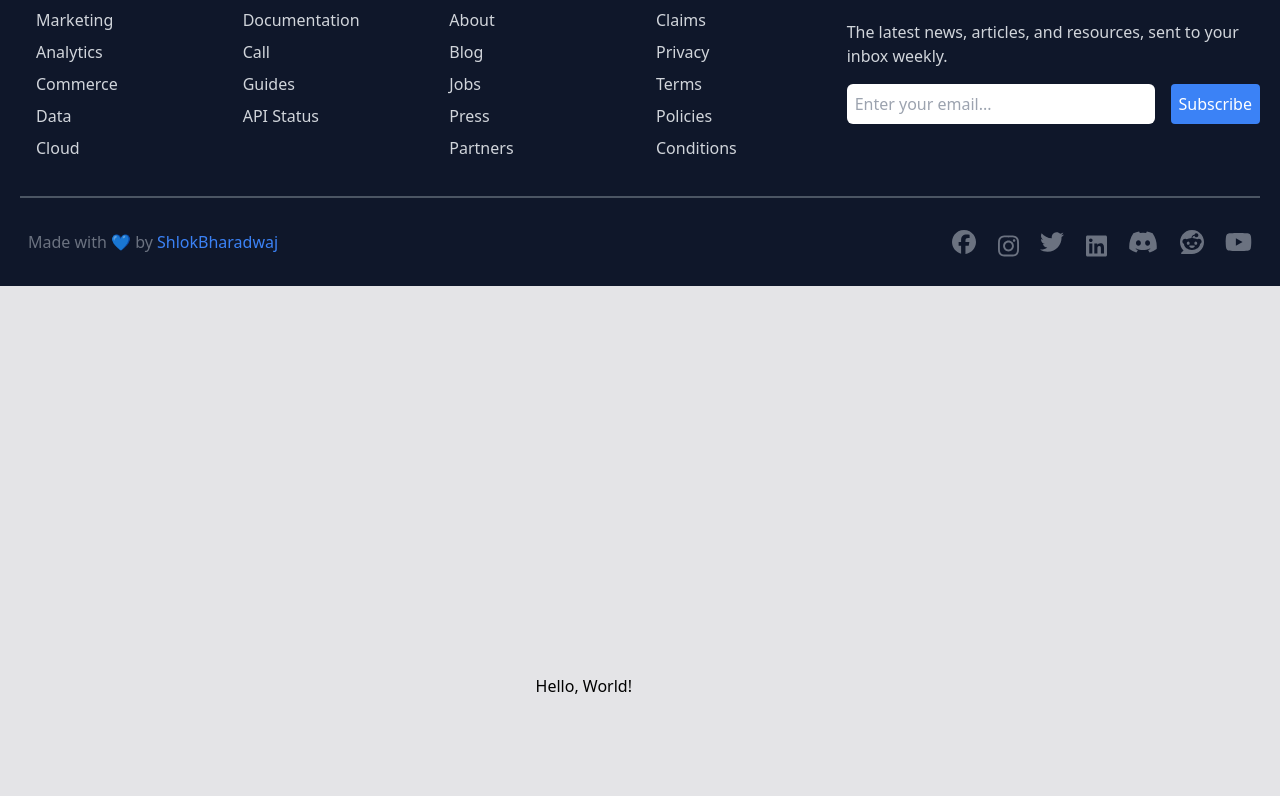
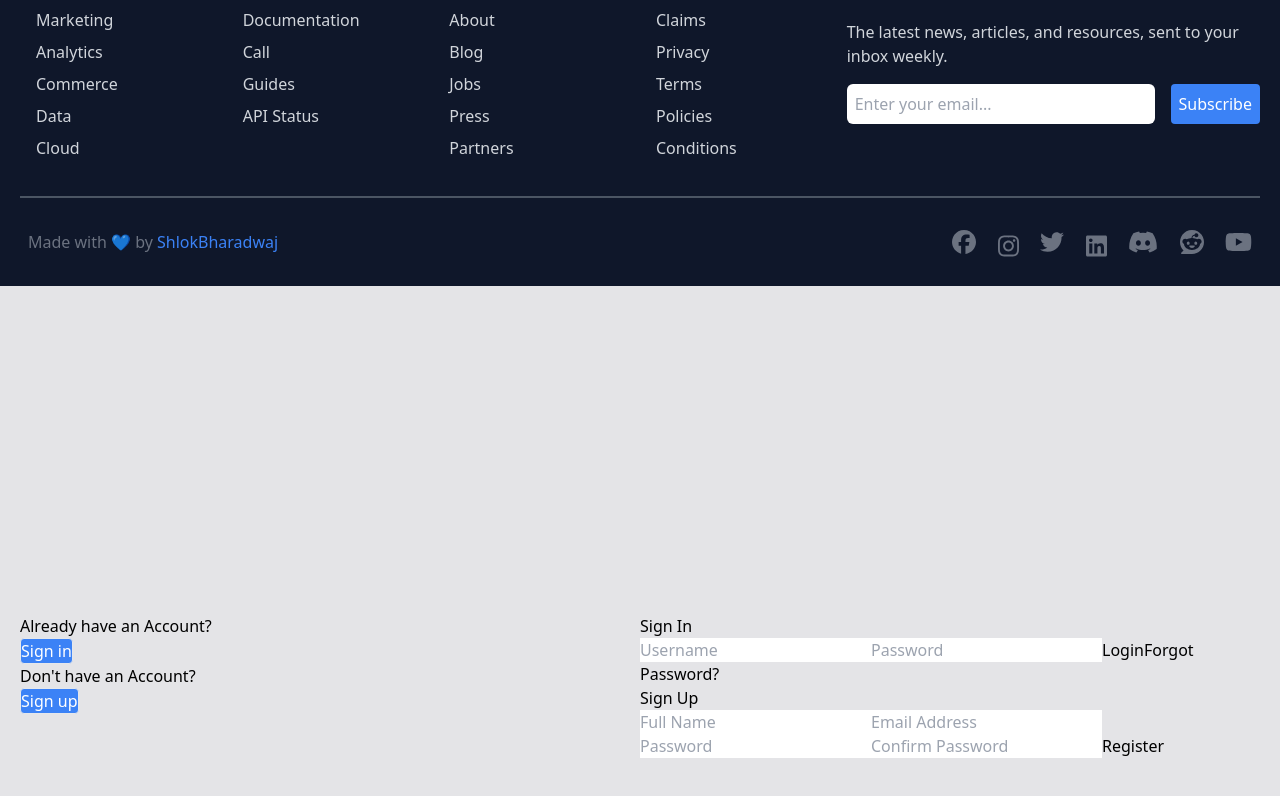
Before and after one commit to brekooname/law-scholars, a React (Create React App) app in the folder client/: page /LoginSignup in a window 1280 px wide. Shown: the part 8657-9453 px from the top of the page. Built offline with nearby package versions, Linux system fonts and the light colour scheme; no server answers.

Commit message:
Add: Login Signup basic form

```diff
--- a/client/src/components/LoginSignup.jsx
+++ b/client/src/components/LoginSignup.jsx
@@ -2,13 +2,41 @@ import React, { useState } from "react";
 
 const LoginSignup = () => {
     return (
-        <div name="home" className="w-full h-screen bg-zinc-200 flex flex-col justify-between">
-            <div className="grid md:grid-cols-2 max-w-[1240px] m-auto">
-                <div className="flex flex-col justify-center md:items-start w-full px-2 py-8">
-                   <h6>Hello, World!</h6>
+        <div name="loginsignup" className="w-full h-screen bg-zinc-200 flex flex-col justify-between">
+            <div className="container grid md:grid-cols-2 max-w-[1240px] m-auto">
+                <div className="blueBg">
+                    <div classname="box signin">
+                        <h2>Already have an Account?</h2>
+                        <button className="SignInBtn">Sign in</button>
+                    </div>
+                    <div class="box signup">
+                        <h2>Don't have an Account?</h2>
+                        <button class="SignUpBtn">Sign up</button>
+                    </div>
                 </div>
-            </div>
+                <div class="formBx">
+                    <div className="form SignInForm">
+                        <form action="">
+                            <h3>Sign In</h3>
+                            <input type="text" placeholder="Username" />
+                            <input type="password" placeholder="Password" />
+                            <input type="submit" value="Login" />
+                            <a href="#" class="forgot">Forgot Password?</a>
+                        </form>
+                    </div>
+                    <div class="form SignUpForm">
+                    <form action="">
+                        <h3>Sign Up</h3>
+                        <input type="text" placeholder="Full Name" />
+                        <input type="text" placeholder="Email Address" />
+                        <input type="password" placeholder="Password" />
+                        <input type="password" placeholder="Confirm Password" />
+                        <input type="submit" value="Register" />
+                     </form>
+                    </div>
+                </div>
         </div>
+    </div>
     )
 }
 
```
